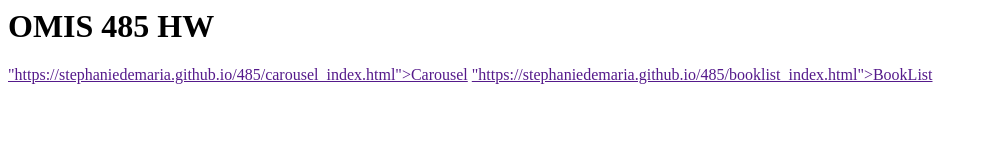
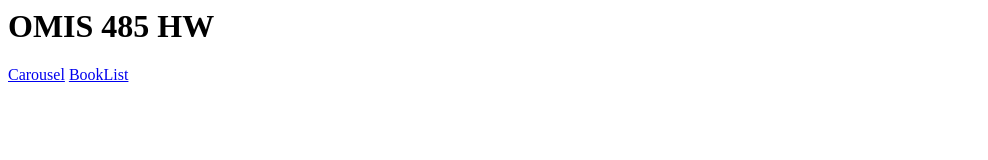
Before and after one commit to stephaniedemaria/485, a plain HTML site: page index.html in a window 1280 px wide. Shown: the whole page, without its empty margins (0-988 px from the left). Drawn offline with Linux system fonts and the light colour scheme.

Commit message:
fix links

```diff
--- a/index.html
+++ b/index.html
@@ -4,7 +4,7 @@
         <header><h1>OMIS 485 HW </h1></header>
     </head>
     <body>
-        <a href>"https://stephaniedemaria.github.io/485/carousel_index.html">Carousel</a>
-        <a href>"https://stephaniedemaria.github.io/485/booklist_index.html">BookList</a>
+        <a href="https://stephaniedemaria.github.io/485/carousel_index.html">Carousel</a>
+        <a href="https://stephaniedemaria.github.io/485/booklist_index.html">BookList</a>
     </body>
 </html>
```
